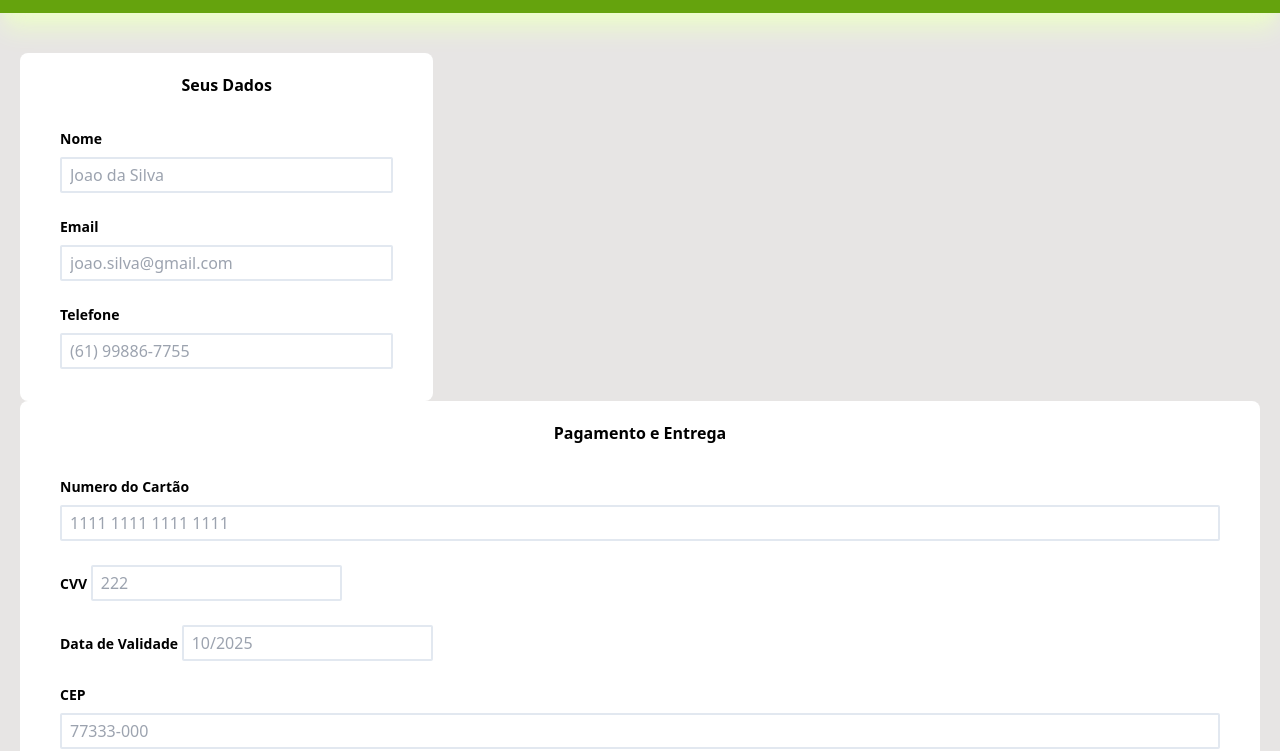
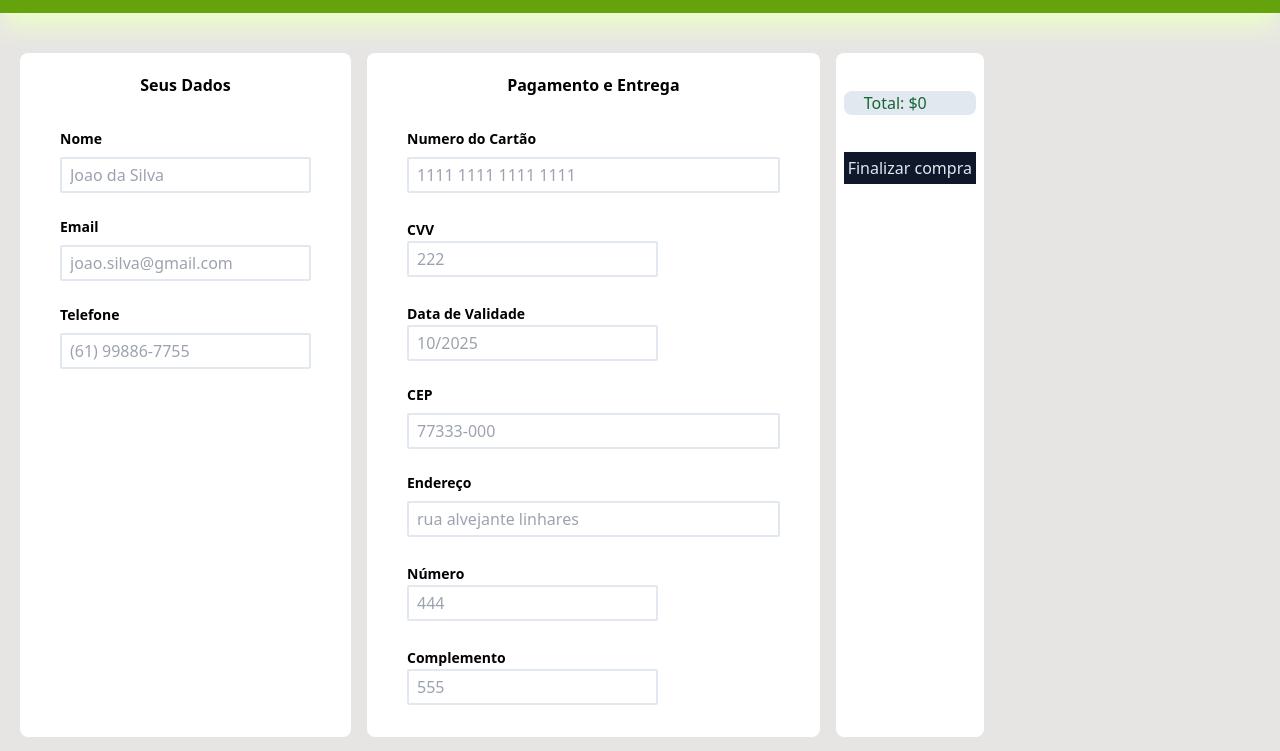
Before and after one commit to MuriloLucena08/GamePlayStore, a website built with Vite: page checkout.html in a window 1280 px wide. Shown: the part 51-802 px from the top of the page. Built offline with nearby package versions, Linux system fonts and the light colour scheme.

Commit message:
Update checkout.html

```diff
--- a/checkout.html
+++ b/checkout.html
@@ -32,8 +32,8 @@
         <span class="h-8 text-slate-200 font-extrabold">GAME PLAY STORE</span>
       </div>
     </header>
-    <form class="md:flex w-100 px-5 gap-4 py-10 grow">
-      <section id="dados-usuario" class="w-1/3 bg-white rounded-lg py-5">
+    <form class="flex w-100 px-5 gap-4 py-10 grow">
+      <section id="dados-usuario" class="md:w-1/3 bg-white rounded-lg py-5">
         <p class="mb-5 text-center font-bold">Seus Dados</p>
         <div class="flex flex-col px-10 py-3">
           <label for="nome" class="font-bold text-sm mb-2">Nome</label>
```
